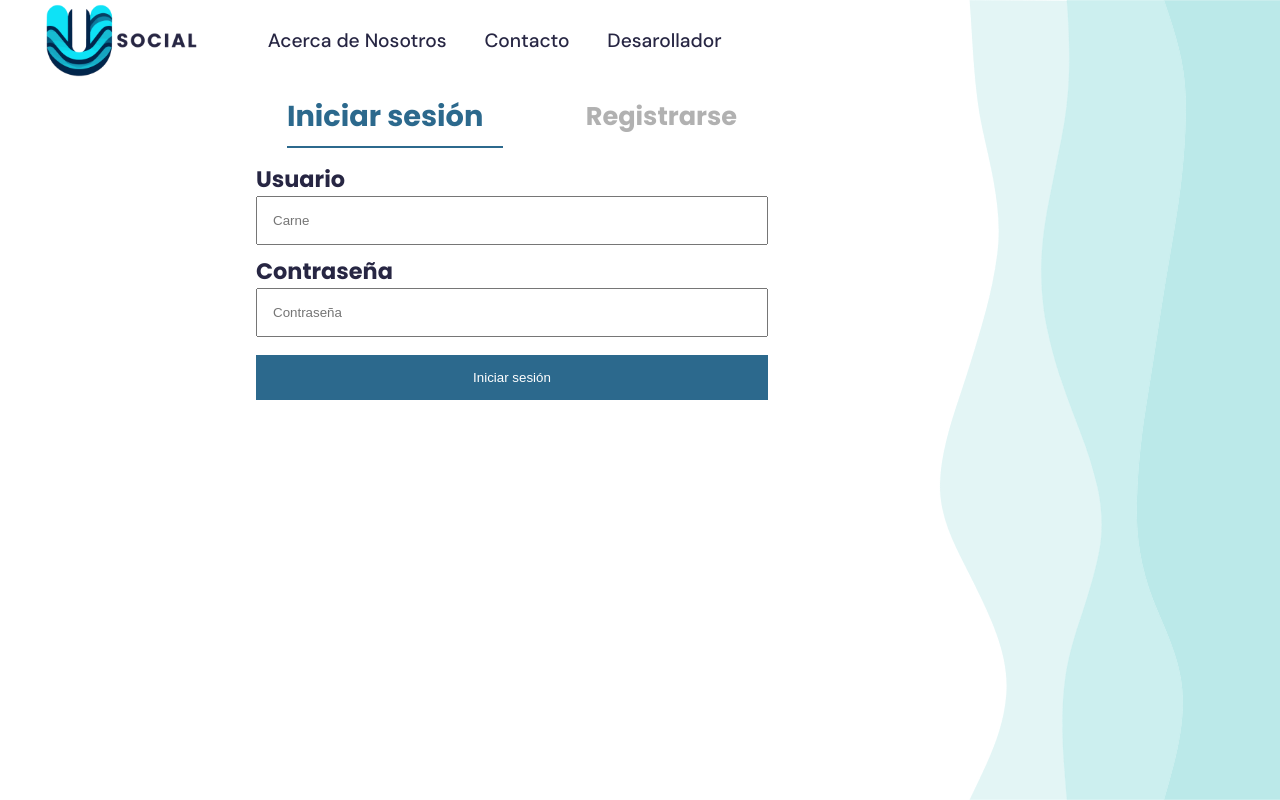
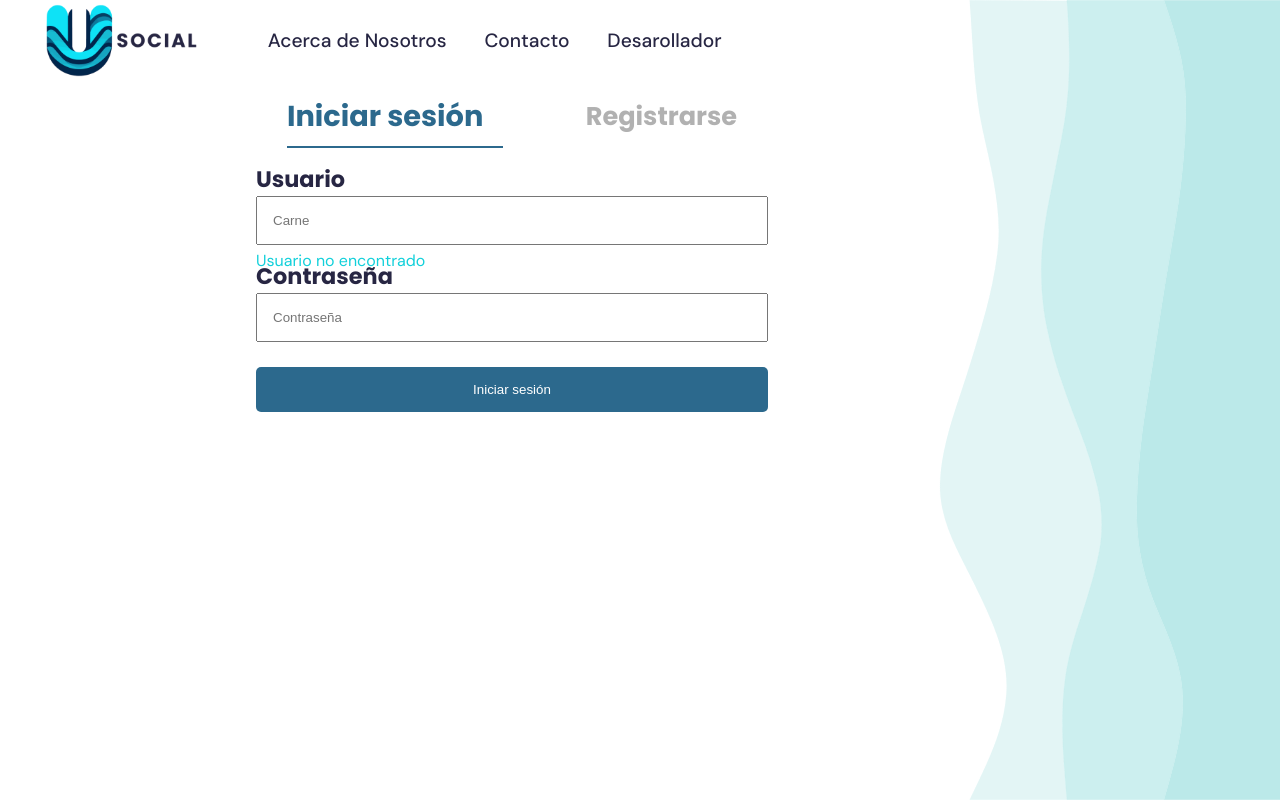
Before and after one commit to DiegVas/ipc1_proyecto2_202300638, a React (Vite) app: page / in a window 1280 px wide. Built offline with nearby package versions, Linux system fonts and the light colour scheme.

Commit message:
Solo aparicion de errores en los inputs

```diff
--- a/src/pages/AuthPage/FormInput.jsx
+++ b/src/pages/AuthPage/FormInput.jsx
@@ -3,12 +3,13 @@
 import "./styles/input.css";
 
 export default function FormInput(props) {
-  const { label, onChange, id, ...inputProps } = props;
+  const { label, errorMessage, onChange, id, ...inputProps } = props;
 
   return (
     <div className="formInput">
       <label>{label}</label>
-      <input {...inputProps} onChange={onChange} />
+      <input {...inputProps} onChange={onChange} required />
+      <span>{errorMessage}</span>
     </div>
   );
 }
--- a/src/pages/AuthPage/LoginForm.jsx
+++ b/src/pages/AuthPage/LoginForm.jsx
@@ -5,22 +5,38 @@ import "./styles/input.css";
 import FormInput from "./FormInput";
 
 const inputsLogin = [
-  { id: 1, name: "User", type: "text", placeholder: "Carne", label: "Usuario" },
+  {
+    id: 1,
+    name: "User",
+    type: "text",
+    placeholder: "Carne",
+    errorMessage: "Usuario no encontrado",
+    label: "Usuario",
+  },
   {
     id: 2,
     name: "Password",
     type: "password",
     placeholder: "Contraseña",
+    errorMessage: "",
     label: "Contraseña",
   },
 ];
 const inputsSignUp = [
-  { id: 1, name: "Carne", type: "text", placeholder: "Carne", label: "Carne" },
+  {
+    id: 1,
+    name: "Carne",
+    type: "text",
+    placeholder: "Carne",
+    errorMessage: "",
+    label: "Carne",
+  },
   {
     id: 2,
     name: "Faculty",
     type: "text",
     placeholder: "Facultad",
+    errorMessage: "",
     label: "Facultad",
   },
 
@@ -29,6 +45,7 @@ const inputsSignUp = [
     name: "Name",
     type: "text",
     placeholder: "Nombres",
+    errorMessage: "Este carne ya esta registrado",
     label: "Nombres",
   },
   {
@@ -36,6 +53,7 @@ const inputsSignUp = [
     name: "Gender",
     type: "text",
     placeholder: "Genero",
+    errorMessage: "",
     label: "Genero",
   },
   {
@@ -43,6 +61,7 @@ const inputsSignUp = [
     name: "Career",
     type: "text",
     placeholder: "Carrera",
+    errorMessage: "",
     label: "Carrera",
   },
   {
@@ -50,6 +69,7 @@ const inputsSignUp = [
     name: "Email",
     type: "email",
     placeholder: "Correo Electronico",
+    errorMessage: "ingrese un email valido",
     label: "Correo Electronico",
   },
   {
--- a/src/pages/AuthPage/styles/input.css
+++ b/src/pages/AuthPage/styles/input.css
@@ -23,6 +23,7 @@
   background-color: #2c698d;
   color: white;
   border: none;
+  border-radius: 5px;
   cursor: pointer;
 }
 
@@ -32,7 +33,7 @@
 }
 
 .formRow {
-  height: 14%;
+  height: 15%;
   margin-top: 10px;
   display: flex;
   gap: 5%;
@@ -43,7 +44,7 @@
 }
 
 .formInput {
-  height: 14%;
+  height: 15%;
   width: 100%;
   margin-top: 10px;
   display: flex;
@@ -53,3 +54,15 @@
 .formInput input {
   padding: 15px;
 }
+
+.formInput span {
+  color: #11d0da;
+  padding-top: 1%;
+  font-size: 1rem;
+  font-family: "DM Sans", sans-serif;
+  font-weight: 400;
+  display: none;
+}
+.formInput input:invalid + span {
+  display: block;
+}
```
